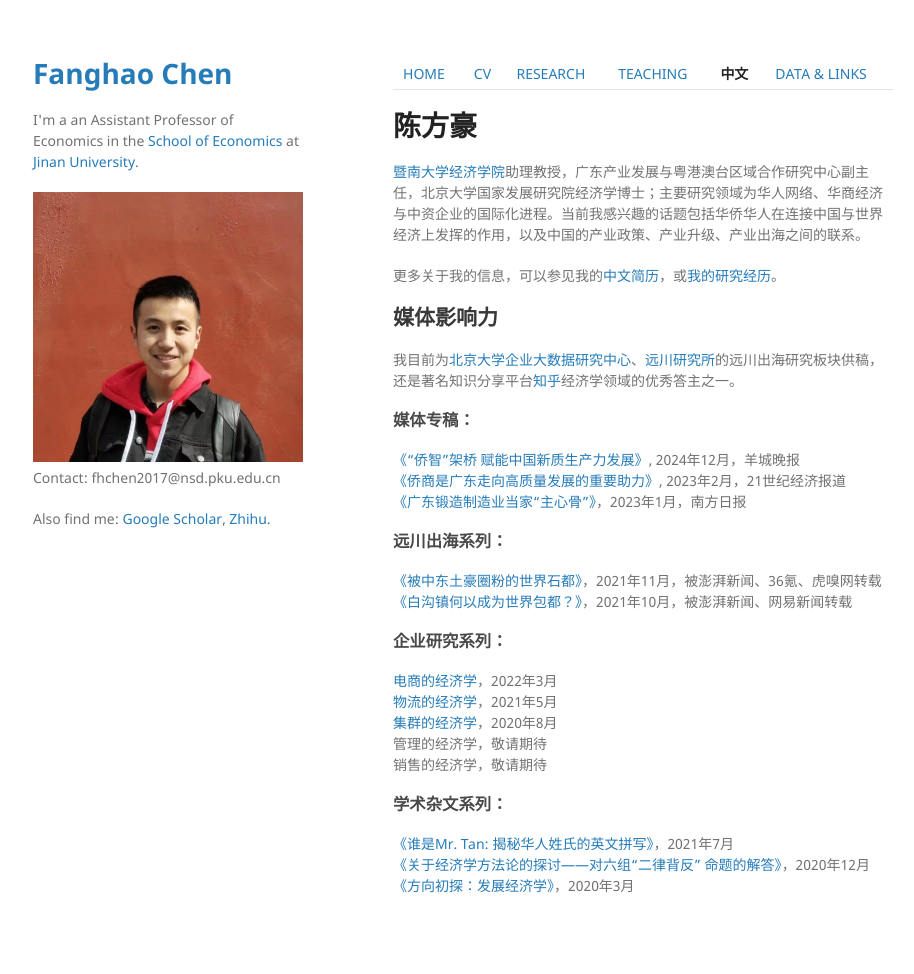
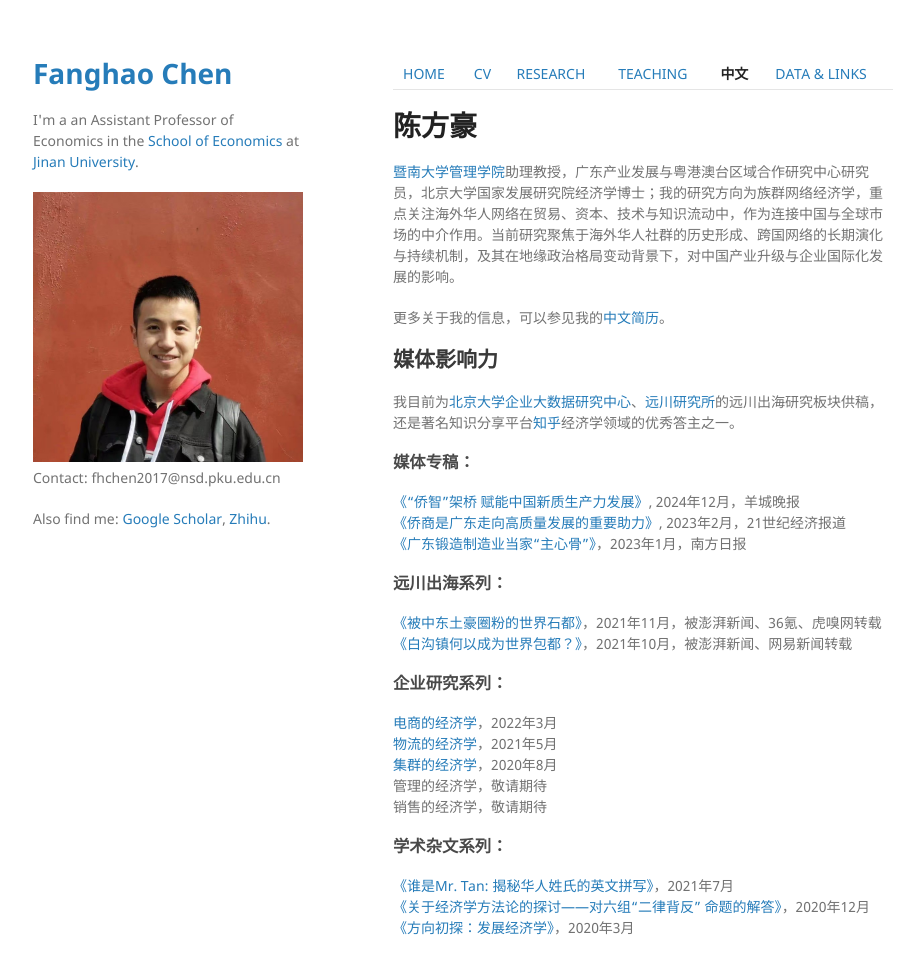
Before and after one commit to FanghaoChen/homepage, a Jekyll site: the page built from chinesepage.md, in a window 1280 px wide and 1008 px high. Shown: the top 974 px of the window, without its empty margins (177-1091 px from the left). Built offline with Jekyll 4.4.1, drawn with Linux system fonts in a browser that asks for light colours; our own code applies the rules of GitHub Pages for plain Markdown files.

Commit message:
Update chinesepage.md

```diff
--- a/chinesepage.md
+++ b/chinesepage.md
@@ -2,9 +2,9 @@
 
 # 陈方豪
 
-[暨南大学经济学院](https://ec.jnu.edu.cn/)助理教授，广东产业发展与粤港澳台区域合作研究中心副主任，北京大学国家发展研究院经济学博士；主要研究领域为华人网络、华商经济与中资企业的国际化进程。当前我感兴趣的话题包括华侨华人在连接中国与世界经济上发挥的作用，以及中国的产业政策、产业升级、产业出海之间的联系。
+[暨南大学管理学院](https://ms.jnu.edu.cn/)助理教授，广东产业发展与粤港澳台区域合作研究中心研究员，北京大学国家发展研究院经济学博士；我的研究方向为族群网络经济学，重点关注海外华人网络在贸易、资本、技术与知识流动中，作为连接中国与全球市场的中介作用。当前研究聚焦于海外华人社群的历史形成、跨国网络的长期演化与持续机制，及其在地缘政治格局变动背景下，对中国产业升级与企业国际化发展的影响。
 
-更多关于我的信息，可以参见我的[中文简历](./assets/陈方豪_暨大经院_250520.pdf)，或[我的研究经历](https://mp.weixin.qq.com/s?__biz=Mzg4MzE0ODY0Mw==&mid=2247491382&idx=1&sn=992dc4dda38bfd95d5c2b47848fc5a81&chksm=cf4a8d3af83d042c96f68c98b9406eab25df4ce418b6778fccdee755fc9e499decfb44498855&mpshare=1&scene=24&srcid=12203KNxFd0xsEh7nM7ZzhKn&sharer_sharetime=1639991731014&sharer_shareid=009d752390d3ca9d149b0d31038375f0#rd)。
+更多关于我的信息，可以参见我的[中文简历](./assets/陈方豪_暨大经院_250520.pdf)。
 
 ## 媒体影响力
 
```
